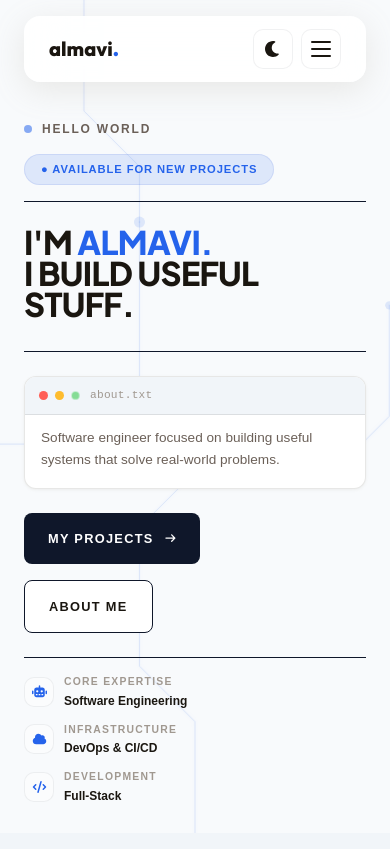
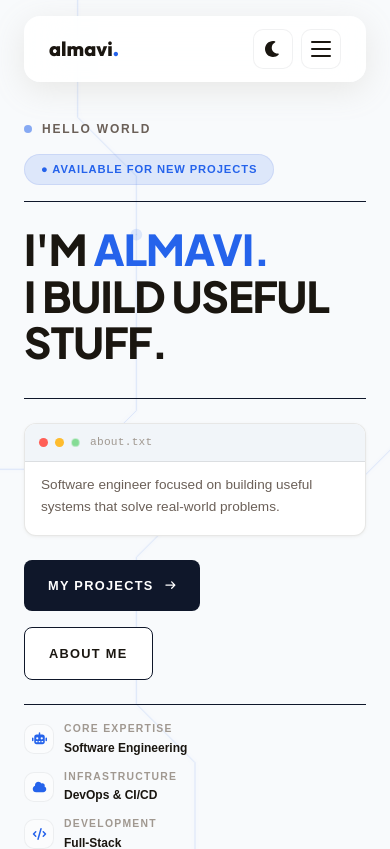
Before and after one commit to Alfaturachman/portofolio-nextjs, a Next.js app: page / in a window 390 px wide. Shown: the top 849 px of the page. Built offline with nearby package versions, Linux system fonts and the light colour scheme; a web font is replaced by a local one.

Commit message:
fix navbar

```diff
--- a/src/components/Navbar.tsx
+++ b/src/components/Navbar.tsx
@@ -49,9 +49,9 @@ export default function Navbar() {
     const links = [
         { label: 'Home', href: '/' },
         { label: 'About', href: '/#about' },
+        { label: 'Portfolio', href: '/portfolio' },
         { label: 'Skills', href: '/#skills' },
         { label: 'Experience', href: '/#experience' },
-        { label: 'Portfolio', href: '/portfolio' },
         { label: 'Certificates', href: '/#certificates' },
         { label: 'Contact', href: '/#contact' },
     ];
--- a/src/styles/hero.css
+++ b/src/styles/hero.css
@@ -296,7 +296,8 @@
 @media (max-width: 480px) {
     .hero-title-main {
         font-weight: 800;
-        font-size: clamp(2rem, 1.82rem + 0.91vw, 2.5rem);
+        font-size: clamp(2.5rem, 1.77rem + 3.64vw, 4.5rem);
+        line-height: 1.1;
     }
 }
 
```
